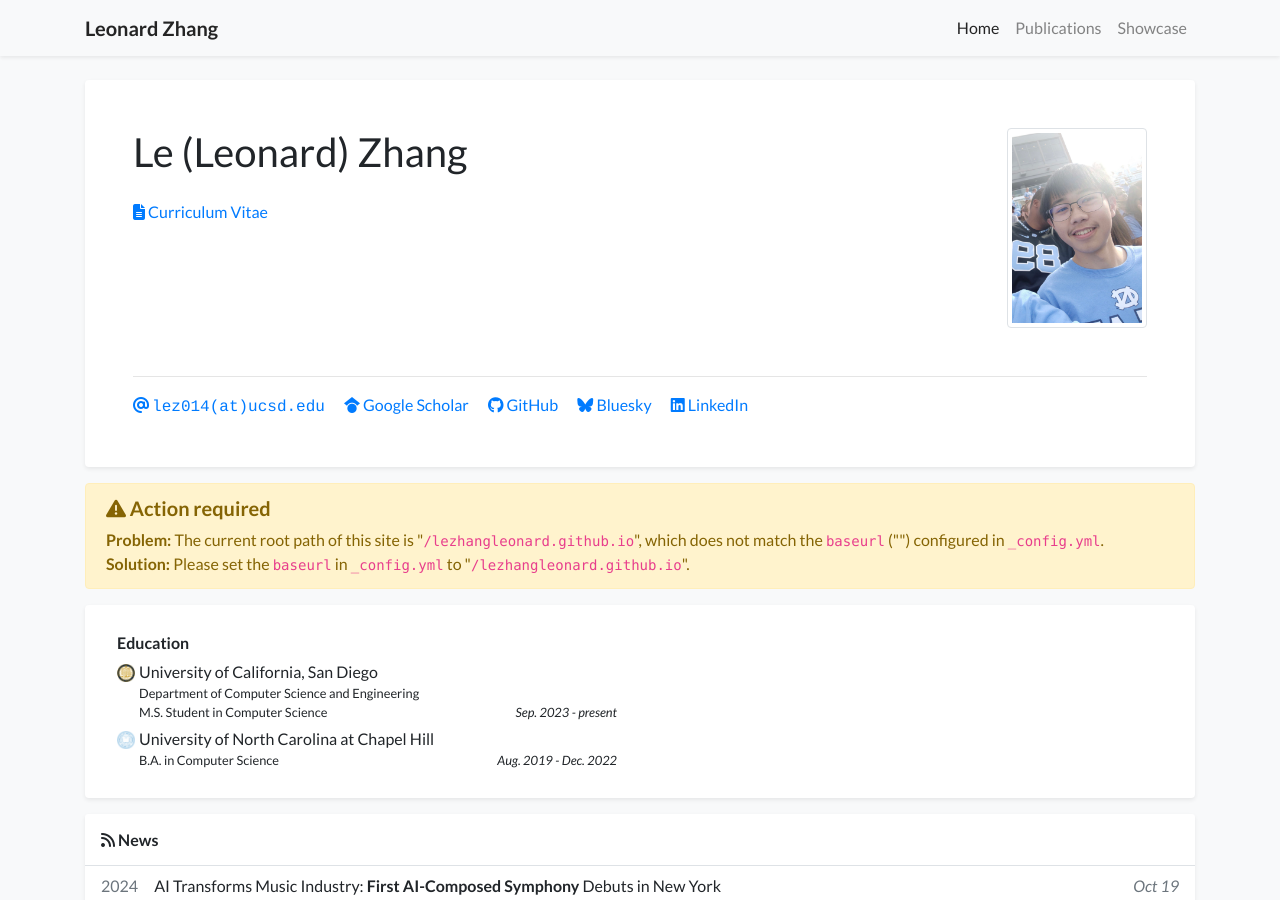
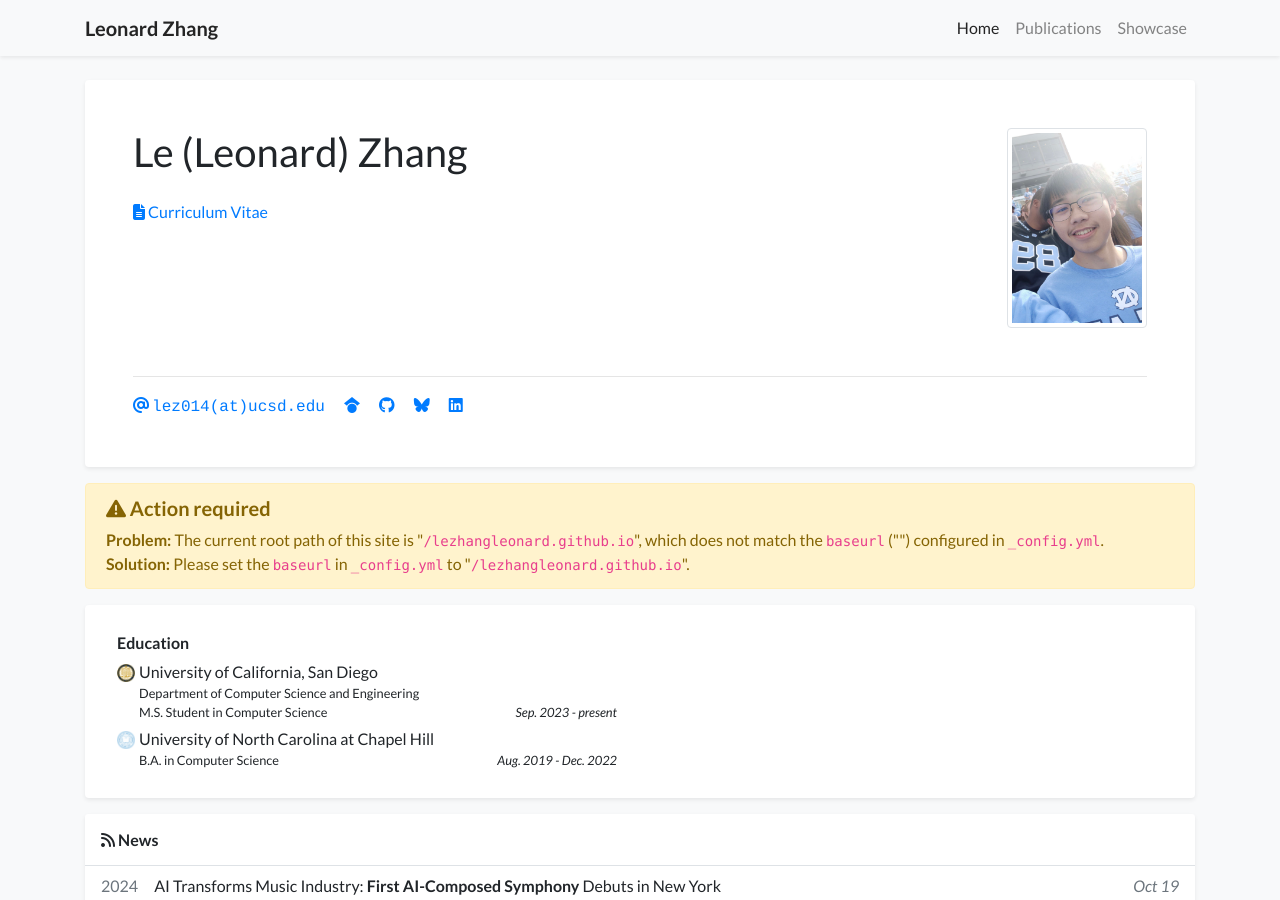
Before and after one commit to lezhangleonard/lezhangleonard.github.io, a Jekyll site: the page built from index.html, in a window 1280 px wide and 900 px high. Built offline with Jekyll 4.4.1, drawn with Linux system fonts in a browser that asks for light colours; nearby versions of some CDN libraries; a style sheet for code colours, icons or effects is not loaded.

Commit message:
Update profile_card.html

```diff
--- a/_includes/widgets/profile_card.html
+++ b/_includes/widgets/profile_card.html
@@ -60,31 +60,31 @@
                         {%- assign gscholar_url = 'https://scholar.google.com/citations?user=' | append: site.data.profile.gscholar -%}
                         {%- endif -%}
                         <a class="pr-3 no-break" target="_blank" href="{{ gscholar_url }}">
-                            <i class="fab fa-google-scholar"></i> Google Scholar
+                            <i class="fab fa-google-scholar"></i>
                         </a>
                         {% endif %}
 
                         {% if site.data.profile.github %}
                         <a class="pr-3 no-break" target="_blank" href="https://github.com/{{ site.data.profile.github }}">
-                            <i class="fab fa-github"></i> GitHub
+                            <i class="fab fa-github"></i>
                         </a>
                         {% endif %}
 
                         {% if site.data.profile.wechat_qrcode %}
                         <a class="pr-3 no-break" data-toggle="modal" data-target="#modal-wechat">
-                            <i class="fab fa-weixin"></i> WeChat
+                            <i class="fab fa-weixin"></i>
                         </a>
                         {% endif %}
 
                         {% if site.data.profile.twitter %}
                         <a class="pr-3 no-break" target="_blank" href="https://bsky.app/profile/{{ site.data.profile.twitter }}">
-                            <i class="fa-brands fa-bluesky"></i> Bluesky
+                            <i class="fa-brands fa-bluesky"></i>
                         </a>
                         {% endif %}
 
                         {% if site.data.profile.linkedin %}
                         <a class="pr-3 no-break" target="_blank" href="https://www.linkedin.com/in/{{ site.data.profile.linkedin }}">
-                            <i class="fab fa-linkedin"></i> LinkedIn
+                            <i class="fab fa-linkedin"></i>
                         </a>
                         {% endif %}
 
```
